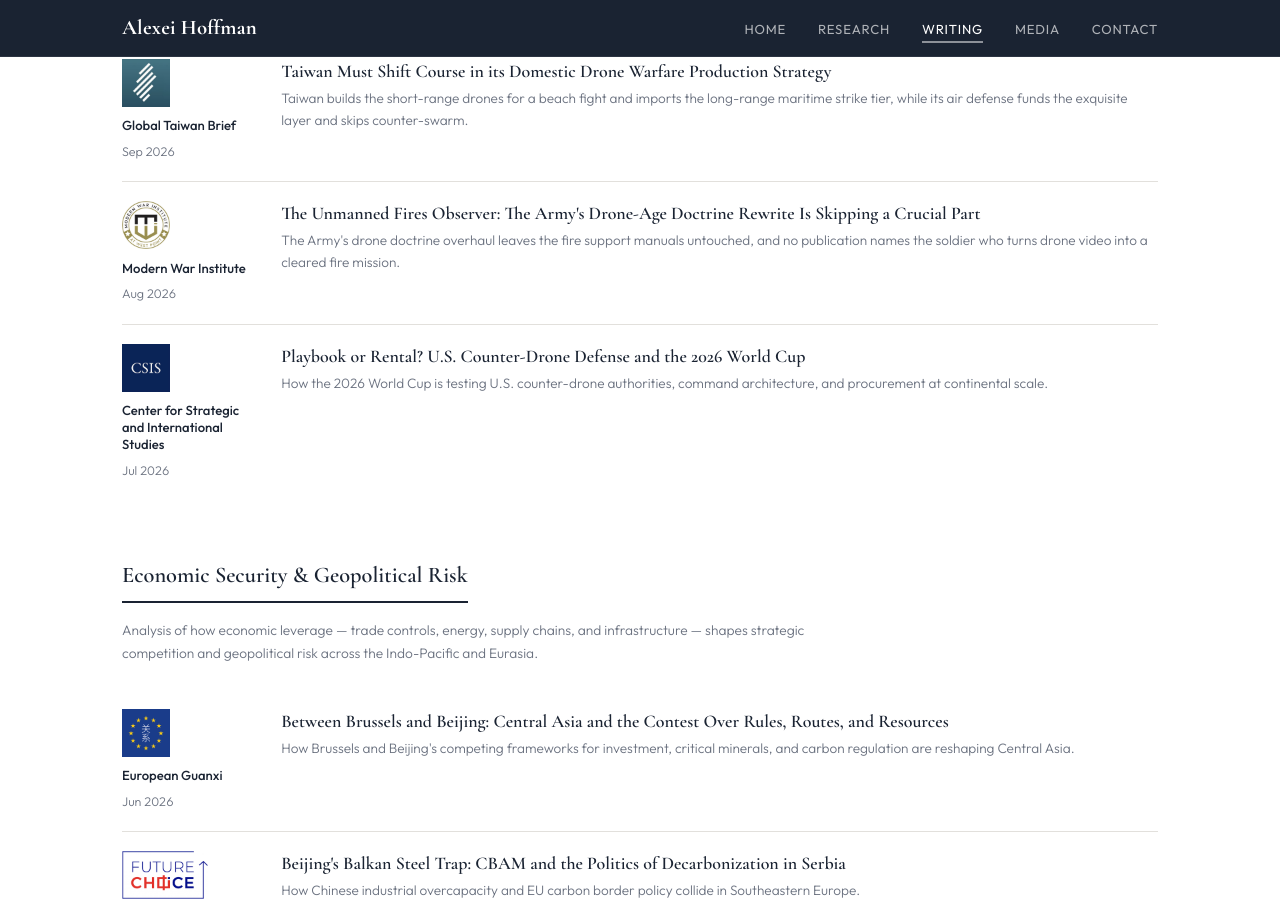
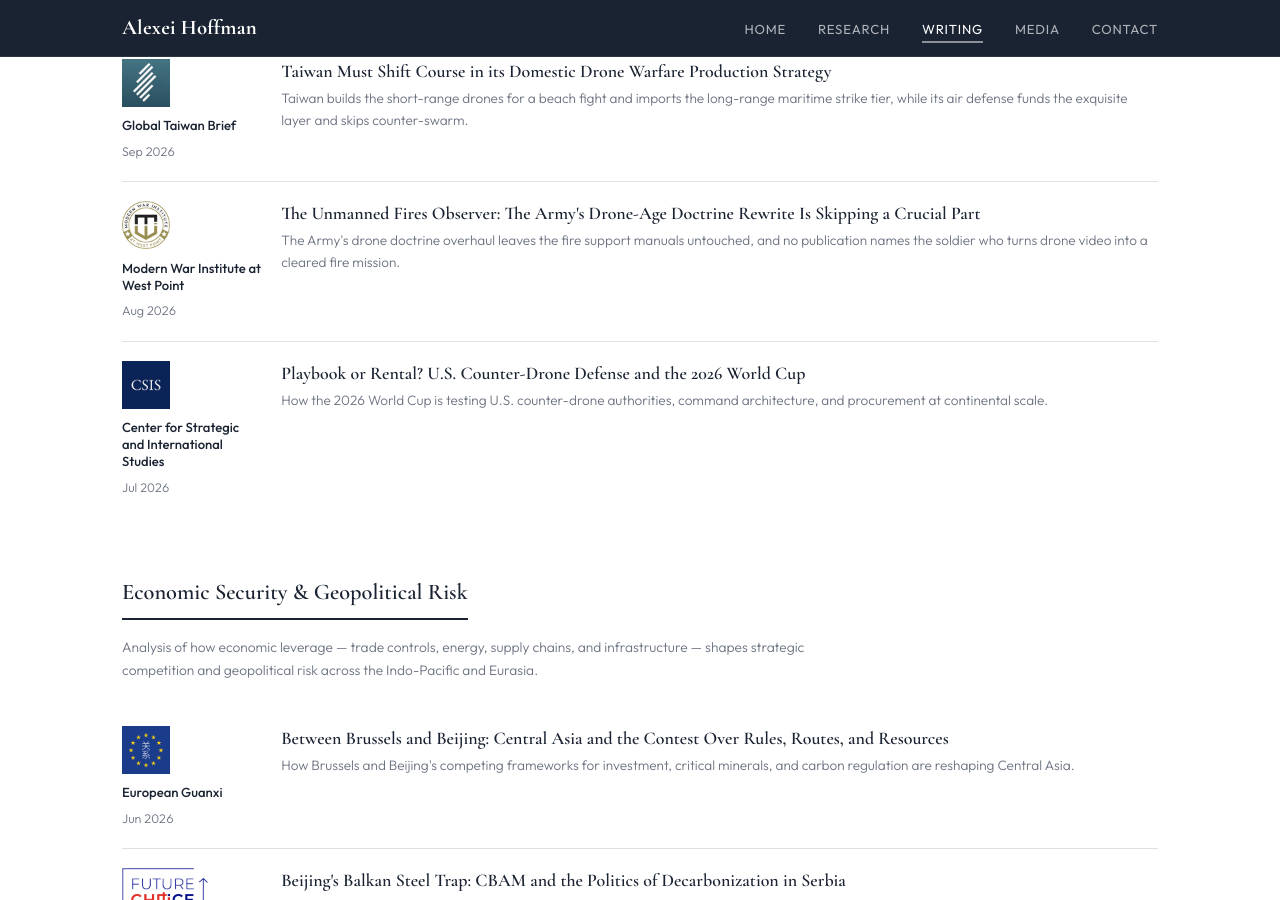
Before and after one commit to a-novi13-byte/a-novi13-byte.github.io, a Jekyll site: the page built from writing.html, in a window 1280 px wide and 900 px high, scrolled down 537 px. Built offline with Jekyll 4.4.1, drawn with Linux system fonts in a browser that asks for light colours.

Commit message:
Update writing.html

```diff
--- a/writing.html
+++ b/writing.html
@@ -88,7 +88,7 @@
     </div>
 
     <div class="writing-item">
-      <div class="writing-meta"><img class="pub-logo" src="{{ '/assets/Logos/logo-mwi.png' | relative_url }}" alt="" loading="lazy"><span class="pub-badge badge-mwi">Modern War Institute</span><span class="writing-date">Aug 2026</span></div>
+      <div class="writing-meta"><img class="pub-logo" src="{{ '/assets/Logos/logo-mwi.png' | relative_url }}" alt="" loading="lazy"><span class="pub-badge badge-mwi">Modern War Institute at West Point</span><span class="writing-date">Aug 2026</span></div>
       <div class="writing-content">
         <h3><a href="https://mwi.westpoint.edu/the-unmanned-fires-observer-the-armys-drone-age-doctrine-rewrite-is-skipping-a-crucial-part/" target="_blank" rel="noopener">The Unmanned Fires Observer: The Army's Drone-Age Doctrine Rewrite Is Skipping a Crucial Part</a></h3>
         <p class="writing-blurb">The Army's drone doctrine overhaul leaves the fire support manuals untouched, and no publication names the soldier who turns drone video into a cleared fire mission.</p>
```
